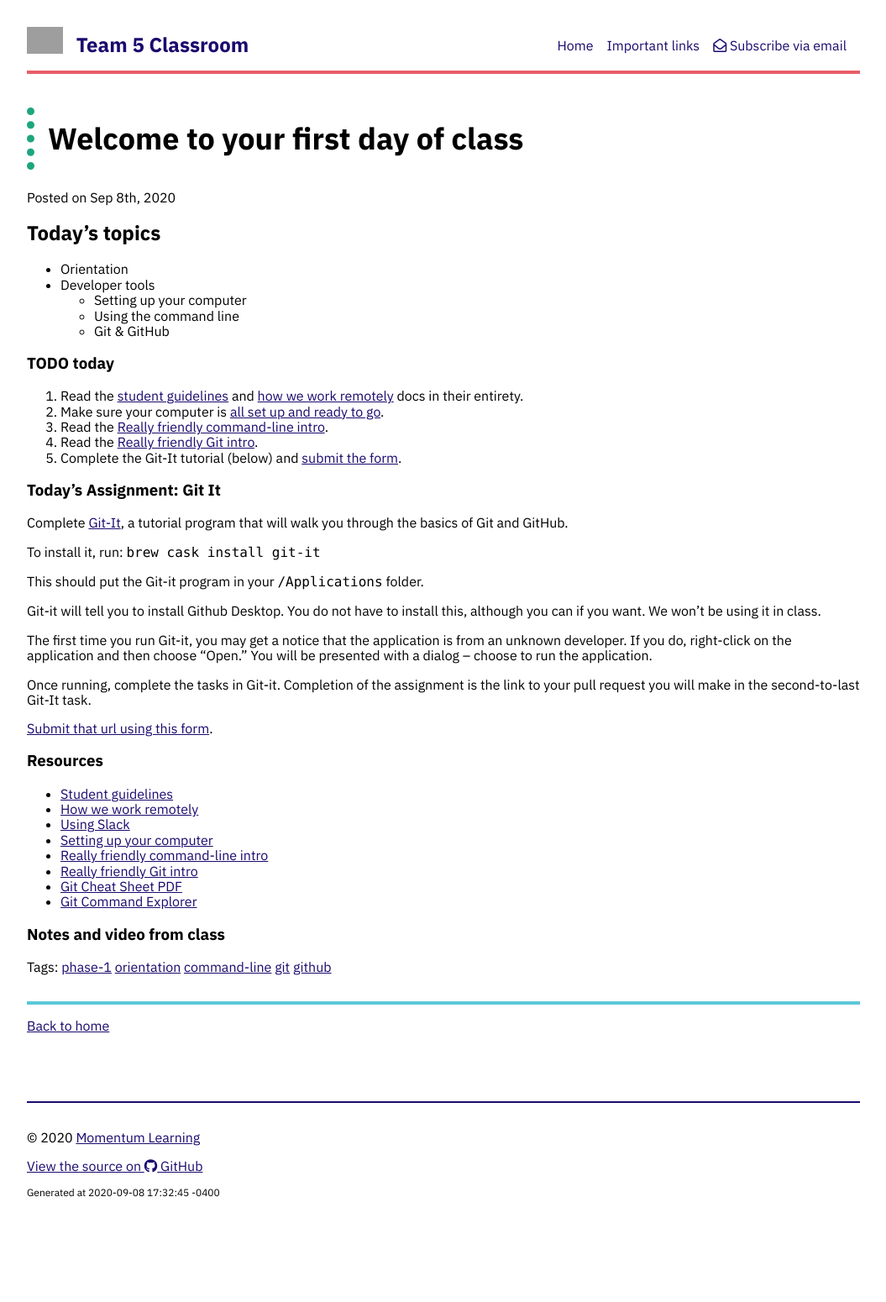
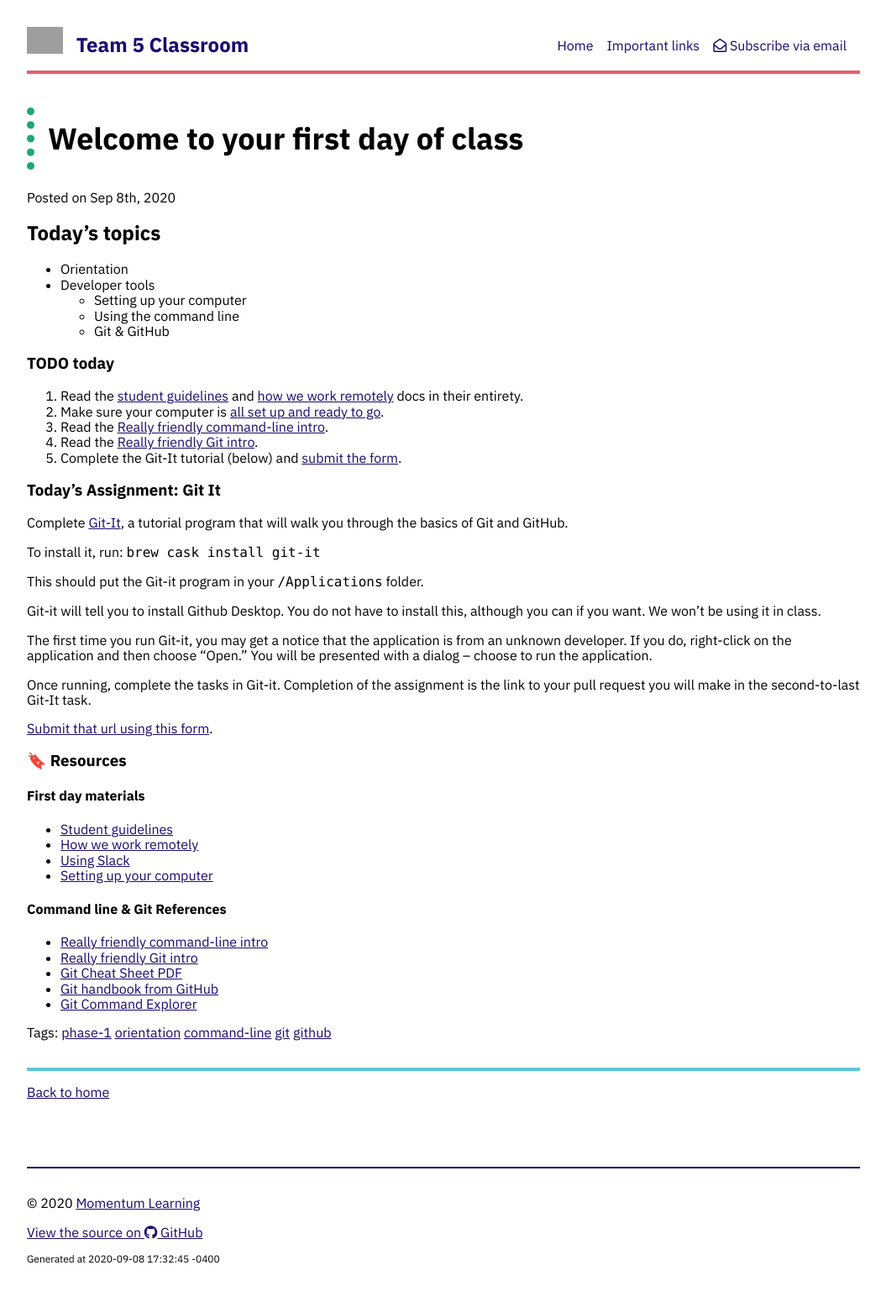
Before and after one commit to momentum-team-5/momentum-team-5.github.io, a Jekyll site: the page built from _posts/2020-09-08-welcome-phase-1.md, in a window 1280 px wide. Shown: the whole page at 84% size, without its empty margins (112-1167 px from the left). Built offline with Jekyll 4.4.1, drawn with Linux system fonts in a browser that asks for light colours; nearby versions of some CDN libraries; before the commit the page ends 1471 px from its top, so only the background shows below that; grey boxes are pictures that could not be loaded.

Commit message:
Update expired url for git cheat sheet
- A little reorg for first day resource links
- Add a link to new GitHub resource

```diff
--- a/_posts/2020-09-08-welcome-phase-1.md
+++ b/_posts/2020-09-08-welcome-phase-1.md
@@ -38,15 +38,19 @@
 [Submit that url using this form](https://forms.gle/hKL37abHZ7TEoyWT6).
 
 
-### Resources
+### 🔖 Resources
+
+#### First day materials
 
 - [Student guidelines](https://github.com/momentumlearn/student-resources/blob/main/articles/student-guidelines.md)
 - [How we work remotely](https://github.com/momentumlearn/student-resources/blob/master/articles/working-remotely.md)
 - [Using Slack](https://slack.com/resources/using-slack/slack-tutorials)
 - [Setting up your computer](https://github.com/momentumlearn/student-resources/blob/master/articles/setup.md)
+
+#### Command line & Git References
+
 - [Really friendly command-line intro](https://drive.google.com/open?id=1E4ALJrjclTYE4C6lwIV517-SOXiZ-Dqb)
 - [Really friendly Git intro](https://drive.google.com/open?id=125rubyTQpBwmpi6I_UzUWfT1aXeHmy5n)
-- [Git Cheat Sheet PDF](https://github.github.com/training-kit/downloads/github-git-cheat-sheet.pdf)
+- [Git Cheat Sheet PDF](https://education.github.com/git-cheat-sheet-education.pdf)
+- [Git handbook from GitHub](https://guides.github.com/introduction/git-handbook/)
 - [Git Command Explorer](https://gitexplorer.com/)
-
-### Notes and video from class
```
